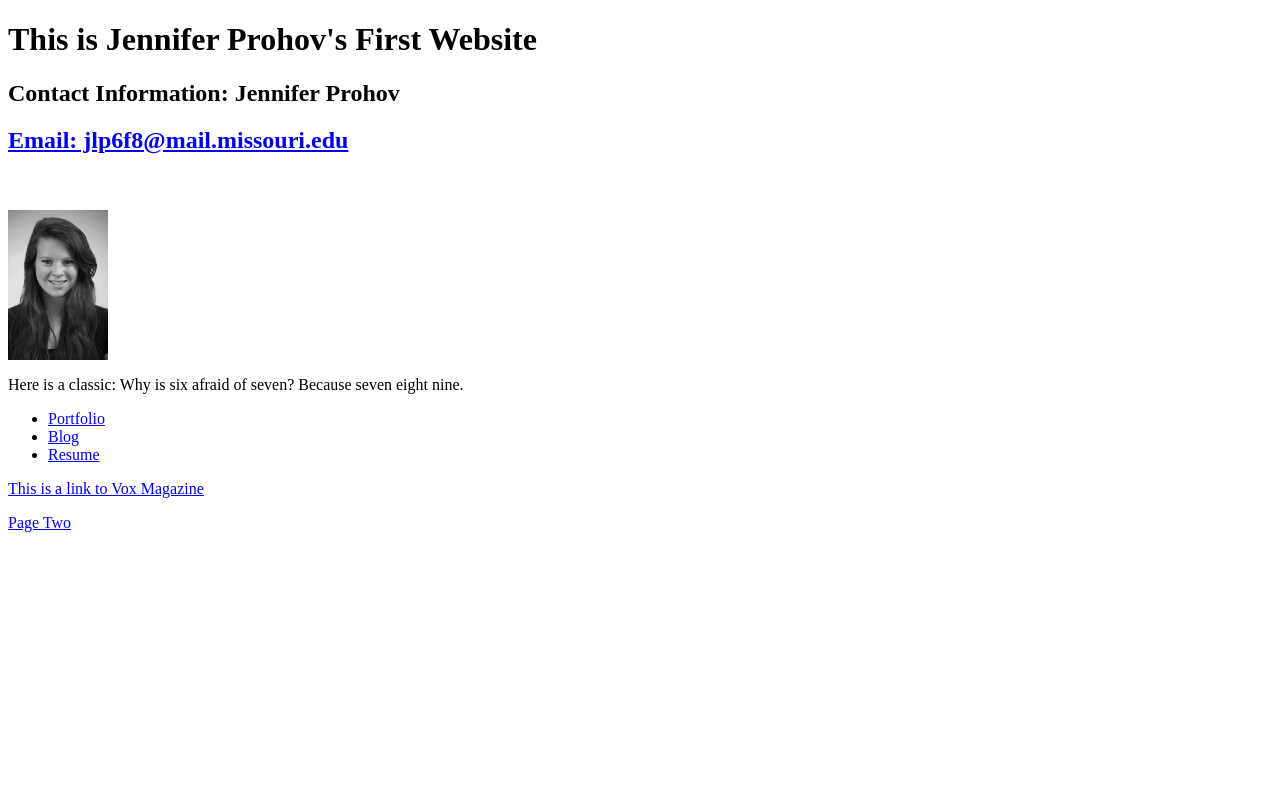
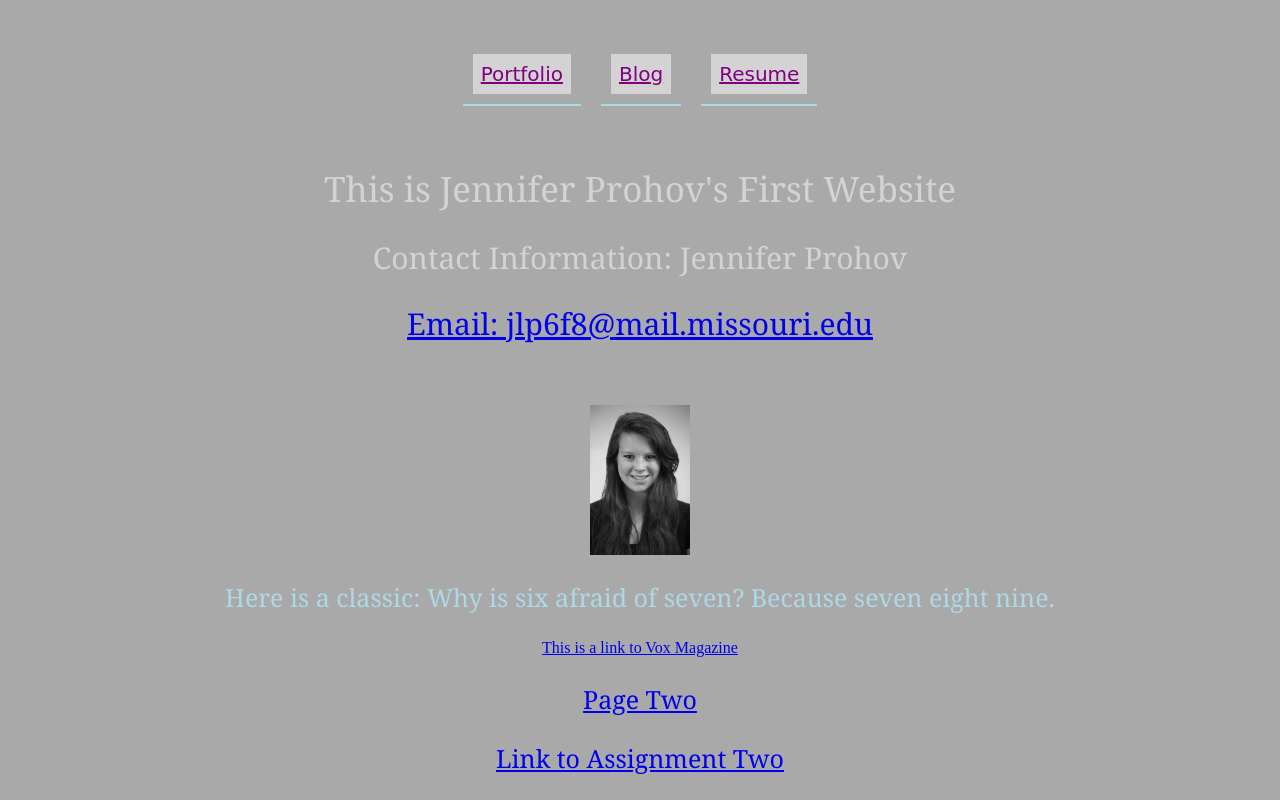
Before and after one commit to J4502-ss17/Jennifer-Prohov, a plain HTML site: page index.html in a window 1280 px wide. Drawn offline with Linux system fonts and the light colour scheme.

Commit message:
Assignment 3
Updated to include CSS and project requirements

```diff
--- a/index.html
+++ b/index.html
@@ -7,8 +7,20 @@
     <title>This is my first website</title>
     <meta http-equiv="content-type"
   		content="text/html;charset=utf-8" />
+      <link rel="stylesheet" href="style.css">
   </head>
+
   <body>
+    <div id="container">
+
+      <div id="header">
+        <ul id="nav">
+          <li><a href= "http://www.jenniferprohov.com">Portfolio</a></li>
+          <li><a href= "http://www.moroadtrips.wordpress.com">Blog</a></li>
+          <li><a href= "http://www.jenniferprohov.com/resume/">Resume</a></li>
+        </ul>
+      </div>
+
       <!--This is a comment that won't show up in the browser.-->
         <h1>This is Jennifer Prohov's First Website</h1>
         <h2>Contact Information: Jennifer Prohov</h2>
@@ -20,16 +32,15 @@
         <a href="mailto:jlp6f8@missouri.edu">
           <img src="proPic.jpg" alt= "My headshot" title= "My headshot" width= "100px"/>
         </a>
+        <p>Here is a classic: Why is six afraid of seven? Because seven eight nine.</p>
 
-      <p>Here is a classic: Why is six afraid of seven? Because seven eight nine.</p>
-       <ul>
-         <li><a href= "http://www.jenniferprohov.com">Portfolio</a></li>
-         <li><a href= "http://www.moroadtrips.wordpress.com">Blog</a></li>
-         <li><a href= "http://www.jenniferprohov.com/resume/">Resume</a></li>
-       </ul>
 
         <a href= "http://www.voxmagazine.com">This is a link to Vox Magazine</a>
         <p><a href= "index2.html">Page Two</a></p>
+        <p><a href= "oldindex.html">Link to Assignment Two</a></p>
+
+      </div>
+
 </body>
 
 </html>
--- /dev/null
+++ b/style.css
@@ -0,0 +1,83 @@
+
+p{
+  color: lightblue;
+  font-weight:300;
+  font-family:Georgia, "Cambria", serif;
+  font-size:25px;
+  text-align: center;
+}
+
+h1{
+  font-family:Georgia, "Cambria", serif;
+  font-weight:400;
+  font-size:35px;
+  text-align: center;
+  color:lightgrey
+}
+h2{
+  font-family:Georgia, "Cambria", serif;
+  font-weight:300;
+  font-size:30px;
+  text-align: center;
+  color: lightgrey
+}
+
+#container{
+  text-align: center;
+  width: 90%;
+  margin: 0 auto;
+}
+
+#nav {
+  padding: 10px;
+  list-style-type: none;
+  display:inline-block;
+}
+
+#nav li {
+    margin: 10px;
+    padding: 10px;
+  border-bottom: 2px solid lightblue;
+  text-decoration: none;
+  float: left;
+}
+
+@media screen and (max-width: 600px) {
+  #nav {
+    padding: 10px;
+    list-style-type: none;
+    display:block;
+  }
+
+  #nav li {
+      margin: 10px;
+      padding: 10px;
+    border-bottom: 2px solid lightblue;
+    text-decoration: none;
+    float:none;
+  }
+}
+
+#nav a:link, a:visited {
+  display: block;
+  color: purple;
+  background-color: lightgrey;
+  font-weight: normal;
+  font-size:20px;
+  text-align: center;
+  padding: 8px;
+  font-family: "Apple Chancery", cursive;
+}
+
+#nav a:hover, a:active {
+    background-color: lightblue;
+  }
+
+
+img {
+  border: none;
+
+}
+body {
+  background-color:darkgrey
+}
```
Also changed, not shown: oldIndex.html (added, +36 -0 lines). Lines whose indentation alone changed are shown as unchanged.
